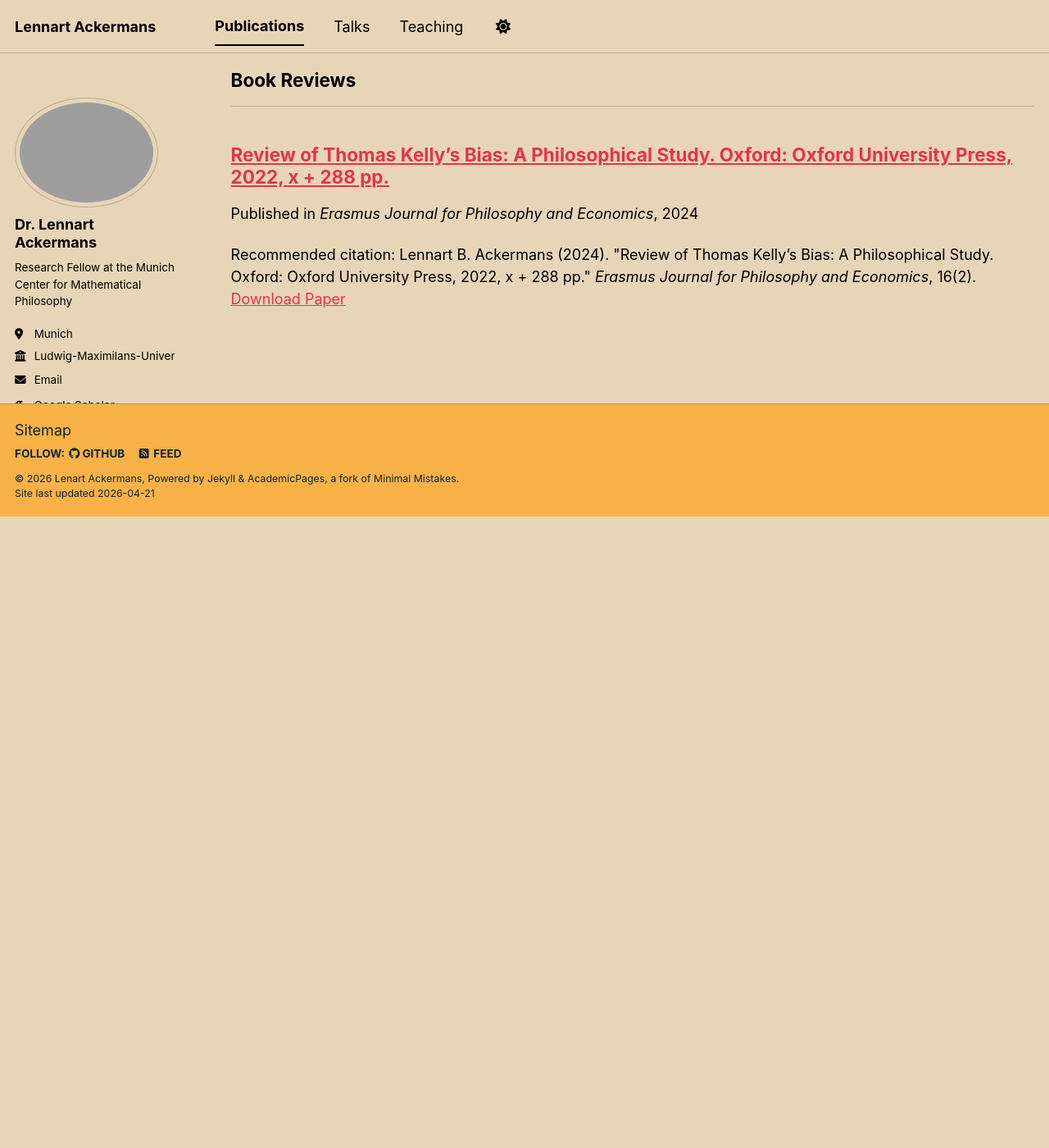
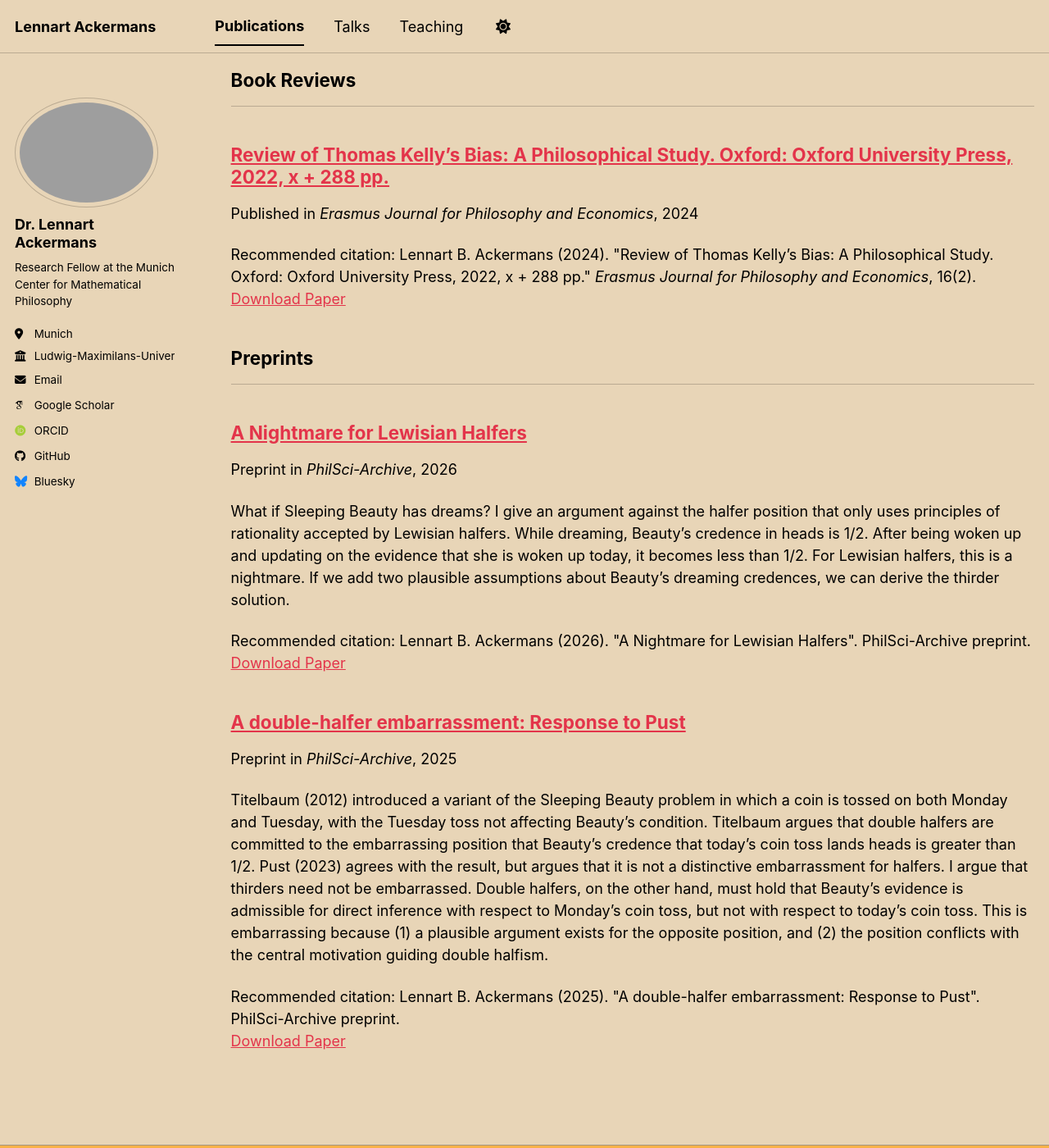
Before and after one commit to lennartack/lennartack.github.io, a Jekyll site: the page built from _pages/publications.html, in a window 1280 px wide and 1400 px high, scrolled down 2879 px. Shown: the whole window at 82% size. Built offline with Jekyll 4.4.1, drawn with Linux system fonts in a browser that asks for light colours; some web fonts are replaced; a script bundle is joined from its source files by our own code; library files that are not in the unit come from our copies; before the commit the page ends 3509 px from its top, so only the background shows below that.

Commit message:
preprints

```diff
--- a/_config.yml
+++ b/_config.yml
@@ -90,6 +90,8 @@ publication_category:
     title: 'Journal Articles'
   book-reviews:
     title: 'Book Reviews'
+  preprints:
+    title: 'Preprints'
   conferences:
     title: 'Presentations'
 
--- /dev/null
+++ b/_publications/2025-04-02-a-double-halfer-embarrassment-response-to-pust.md
@@ -0,0 +1,13 @@
+---
+title: "A double-halfer embarrassment: Response to Pust"
+collection: publications
+category: preprints
+permalink: /publication/2025-04-02-a-double-halfer-embarrassment-response-to-pust
+date: 2025-04-02
+status: "Preprint"
+venue: 'PhilSci-Archive'
+paperurl: 'https://philsci-archive.pitt.edu/24995/'
+citation: 'Lennart B. Ackermans (2025). &quot;A double-halfer embarrassment: Response to Pust&quot;. PhilSci-Archive preprint.'
+---
+
+Titelbaum (2012) introduced a variant of the Sleeping Beauty problem in which a coin is tossed on both Monday and Tuesday, with the Tuesday toss not affecting Beauty's condition. Titelbaum argues that double halfers are committed to the embarrassing position that Beauty's credence that today's coin toss lands heads is greater than 1/2. Pust (2023) agrees with the result, but argues that it is not a distinctive embarrassment for halfers. I argue that thirders need not be embarrassed. Double halfers, on the other hand, must hold that Beauty's evidence is admissible for direct inference with respect to Monday's coin toss, but not with respect to today's coin toss. This is embarrassing because (1) a plausible argument exists for the opposite position, and (2) the position conflicts with the central motivation guiding double halfism.
--- /dev/null
+++ b/_publications/2026-01-17-a-nightmare-for-lewisian-halfers.md
@@ -0,0 +1,13 @@
+---
+title: "A Nightmare for Lewisian Halfers"
+collection: publications
+category: preprints
+permalink: /publication/2026-01-17-a-nightmare-for-lewisian-halfers
+date: 2026-01-17
+status: "Preprint"
+venue: 'PhilSci-Archive'
+paperurl: 'https://philsci-archive.pitt.edu/27940/'
+citation: 'Lennart B. Ackermans (2026). &quot;A Nightmare for Lewisian Halfers&quot;. PhilSci-Archive preprint.'
+---
+
+What if Sleeping Beauty has dreams? I give an argument against the halfer position that only uses principles of rationality accepted by Lewisian halfers. While dreaming, Beauty's credence in heads is 1/2. After being woken up and updating on the evidence that she is woken up today, it becomes less than 1/2. For Lewisian halfers, this is a nightmare. If we add two plausible assumptions about Beauty's dreaming credences, we can derive the thirder solution.
```
